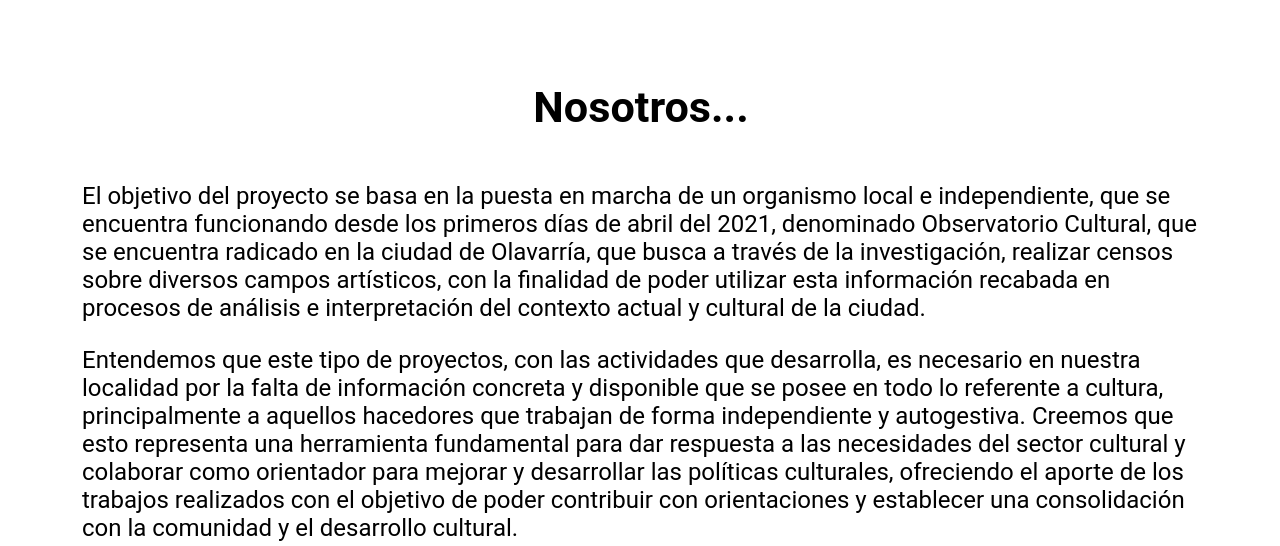
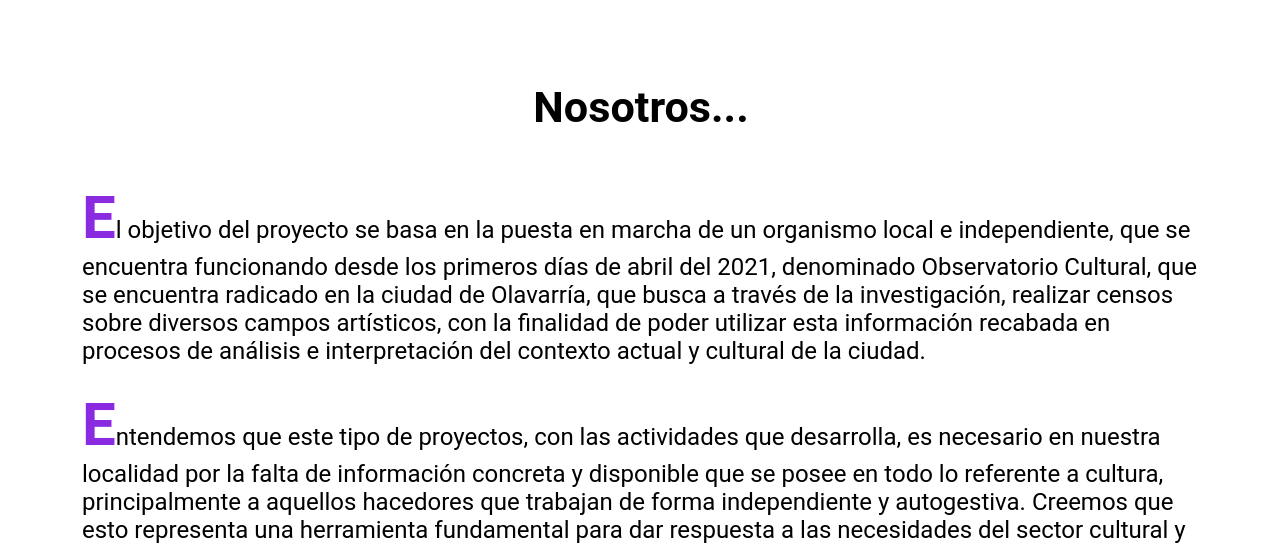
Before and after one commit to darreceygor/ObservatorioWeb2, a plain HTML site: page index.html in a window 1280 px wide. Shown: the part 722-1268 px from the top of the page. Drawn offline with Linux system fonts and the light colour scheme.

Commit message:
probando dev online

```diff
--- a/css/styles.css
+++ b/css/styles.css
@@ -24,6 +24,12 @@ h3{ font-size: 2em;}
 p{ font-size: 1.5em;}
 ul{ list-style: none;}
 li{ font-size: 1.25em;}
+
+p::first-letter {
+    font-weight: bold;
+    font-size: 250%;
+    color: blueviolet;
+}
 
 .container {
     max-width: 1200px;
```
